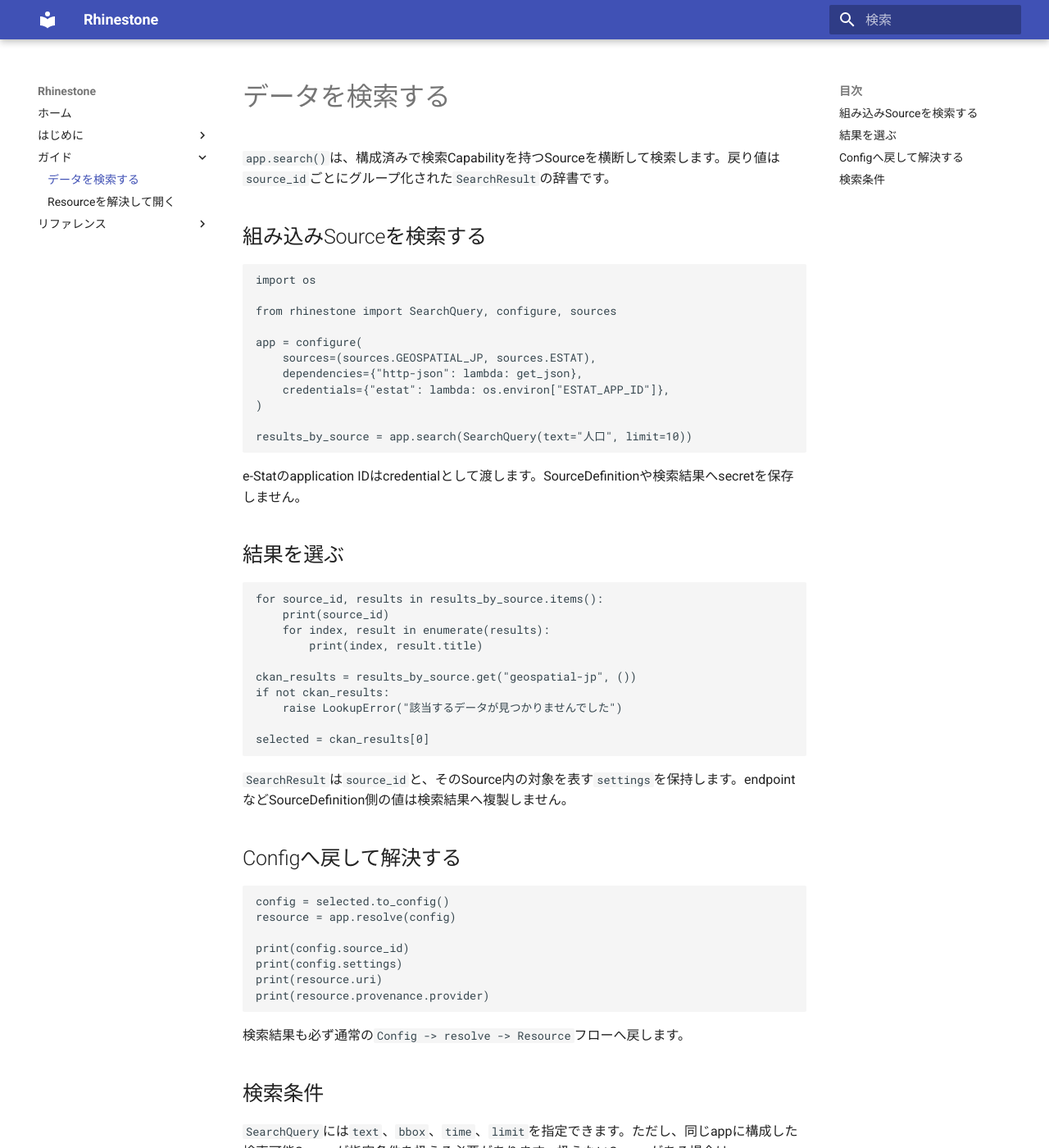
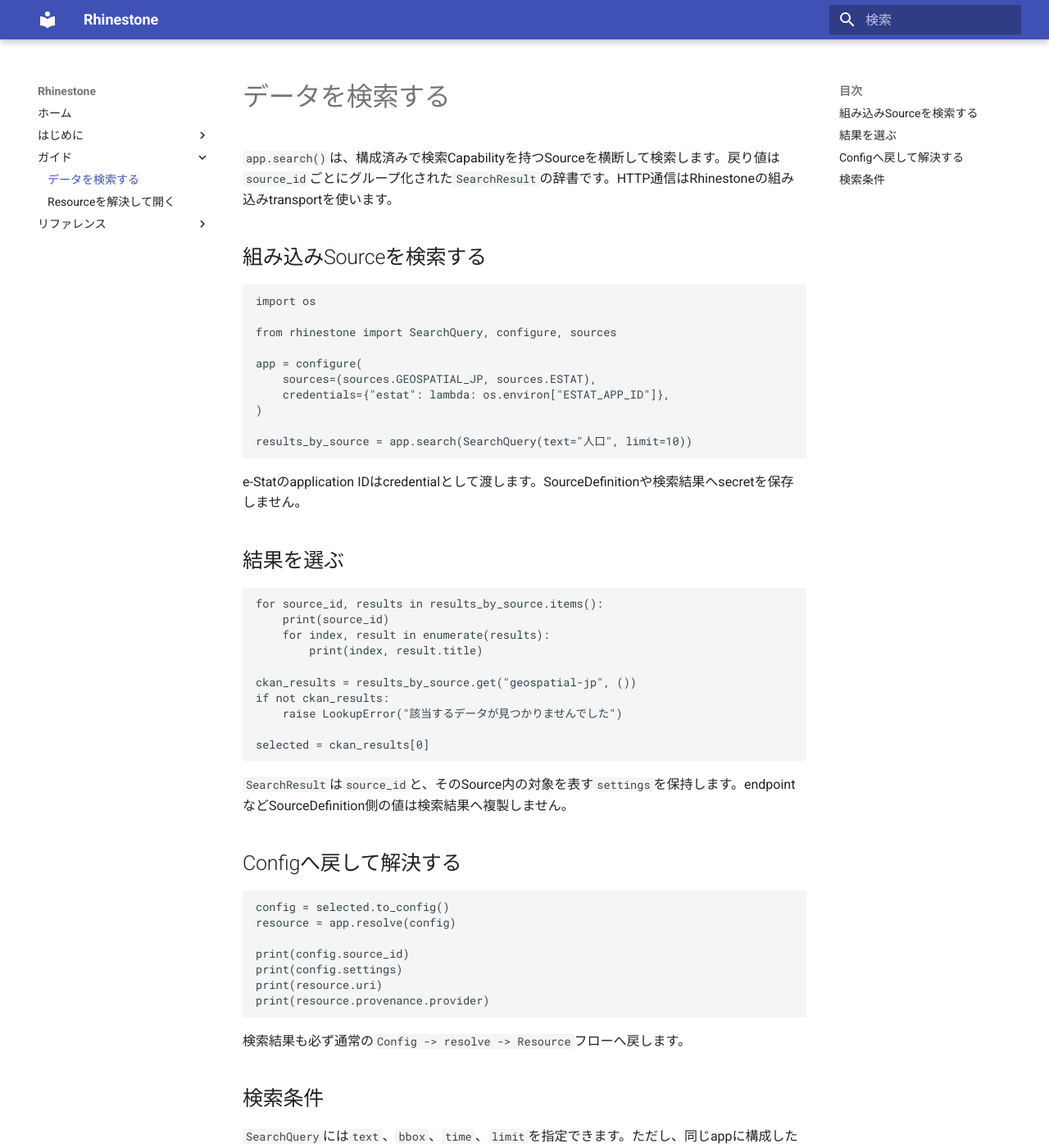
Before and after one commit to u-kitazawa/rhinestone, an MkDocs documentation site: the page built from docs/search.md, in a window 1280 px wide and 1400 px high. Shown: the whole window at 82% size. Built offline with MkDocs 1.6.1 and Material for MkDocs 9.7.7, drawn with Linux system fonts in a browser that asks for light colours; some of the changed text lies outside the part shown.

Commit message:
docs: use built-in HTTP for search

```diff
--- a/docs/search.md
+++ b/docs/search.md
@@ -1,6 +1,6 @@
 # データを検索する
 
-`app.search()`は、構成済みで検索Capabilityを持つSourceを横断して検索します。戻り値は`source_id`ごとにグループ化された`SearchResult`の辞書です。
+`app.search()`は、構成済みで検索Capabilityを持つSourceを横断して検索します。戻り値は`source_id`ごとにグループ化された`SearchResult`の辞書です。HTTP通信はRhinestoneの組み込みtransportを使います。
 
 ## 組み込みSourceを検索する
 
@@ -11,7 +11,6 @@ from rhinestone import SearchQuery, configure, sources
 
 app = configure(
     sources=(sources.GEOSPATIAL_JP, sources.ESTAT),
-    dependencies={"http-json": lambda: get_json},
     credentials={"estat": lambda: os.environ["ESTAT_APP_ID"]},
 )
 
@@ -68,7 +67,6 @@ stac_app = configure(
             {"endpoint": "https://stac.example/api"},
         ),
     ),
-    dependencies={"http-json": lambda: get_json},
 )
 results = stac_app.search(
     SearchQuery(bbox=(139.5, 35.5, 140.0, 36.0), limit=10)
```
